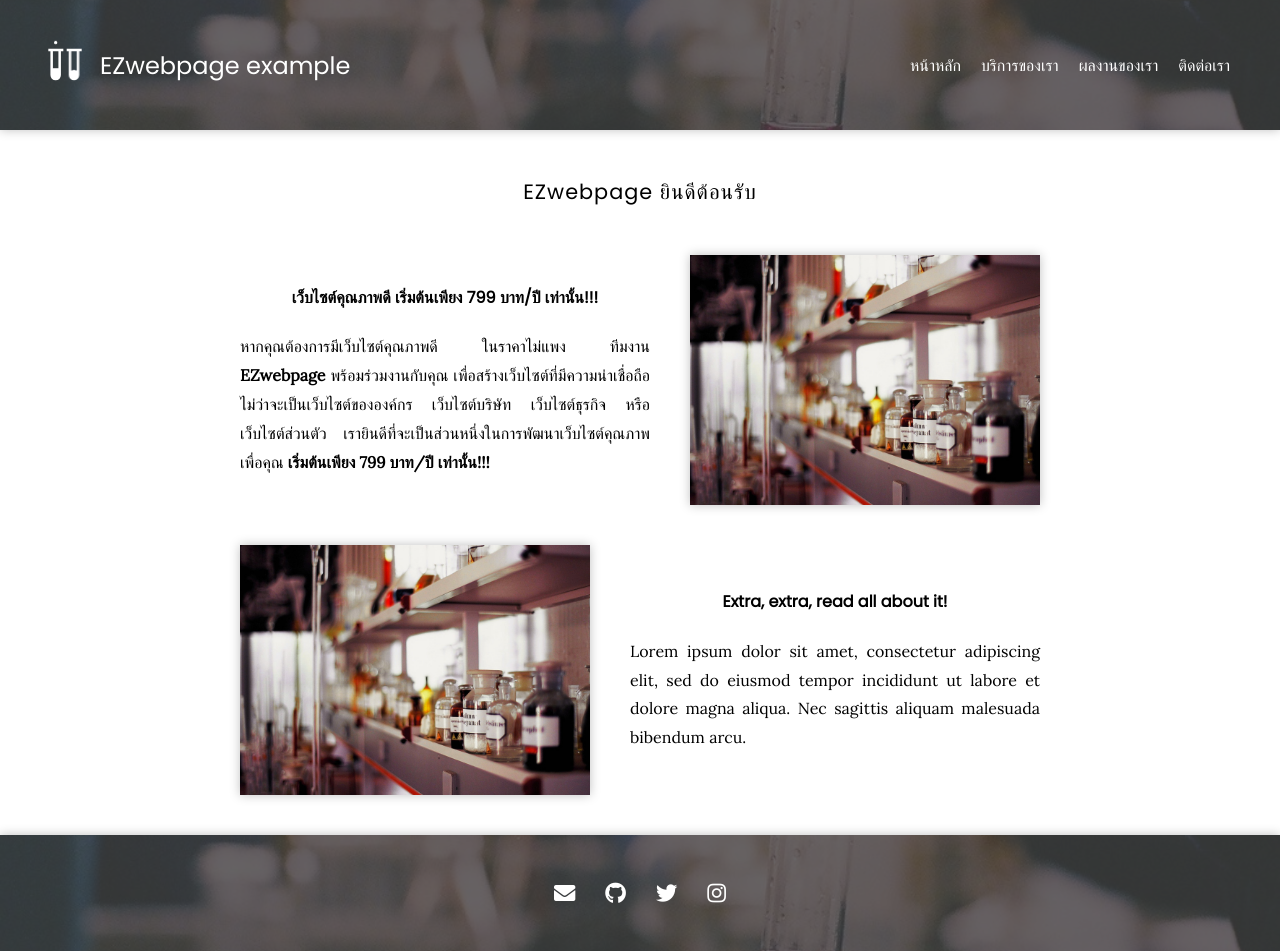
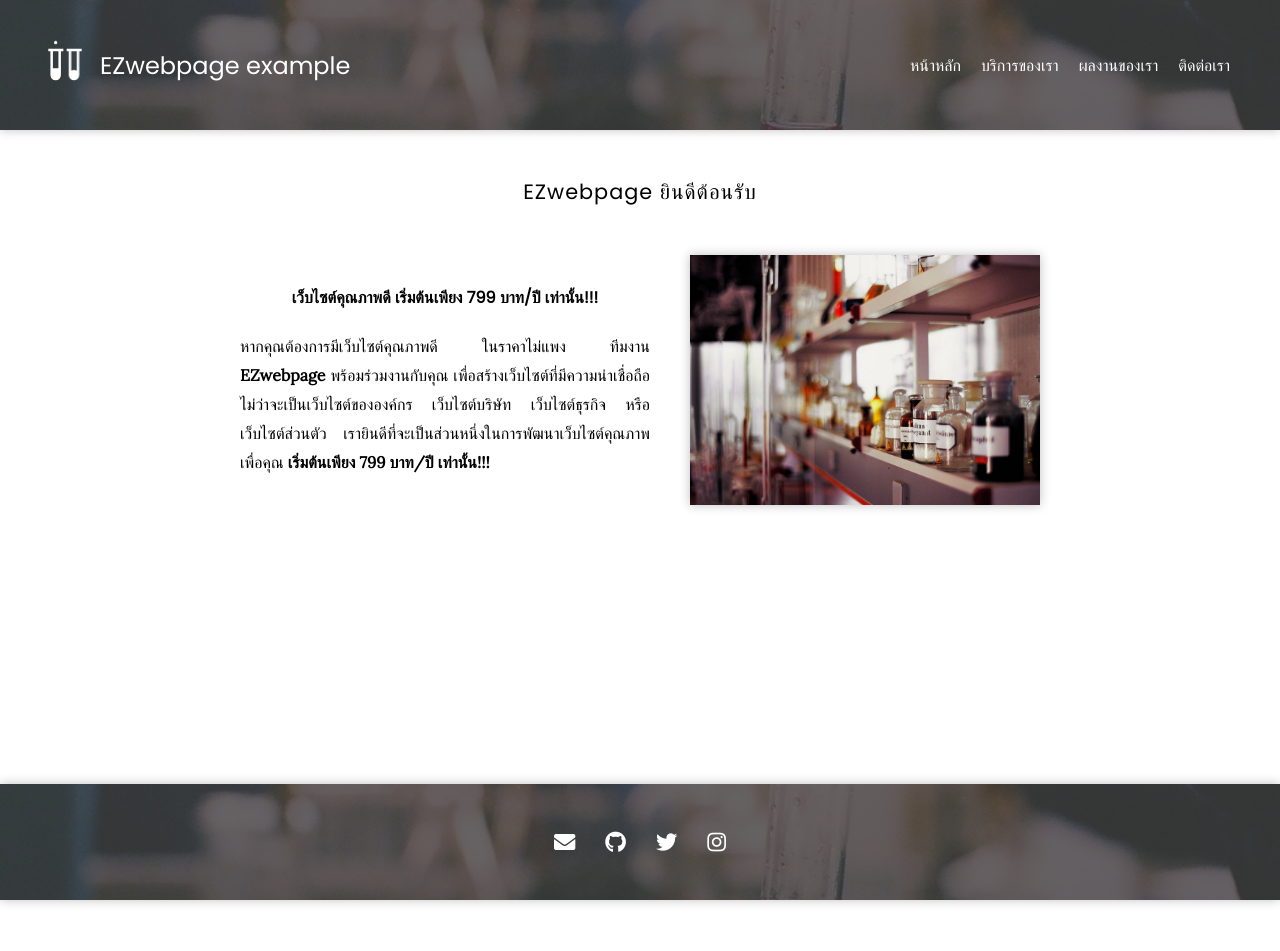
Before and after one commit to EZwebpage/Showcase, a Jekyll site: the page built from index.md, in a window 1280 px wide. Built offline with Jekyll 4.4.1, drawn with Linux system fonts in a browser that asks for light colours; nearby versions of some CDN libraries.

Commit message:
Update index.md

```diff
--- a/index.md
+++ b/index.md
@@ -14,15 +14,3 @@ title: Home
   heading="เว็บไซต์คุณภาพดี เริ่มต้นเพียง 799 บาท/ปี เท่านั้น!!!"
   text=text
 %}
-
-{% capture text %}
-Lorem ipsum dolor sit amet, consectetur adipiscing elit, sed do eiusmod tempor incididunt ut labore et dolore magna aliqua.
-Nec sagittis aliquam malesuada bibendum arcu.
-{% endcapture %}
-{%
-  include feature.html
-  image="images/laboratory.jpg"
-  link="resources"
-  heading="Extra, extra, read all about it!"
-  text=text
-%}
```
